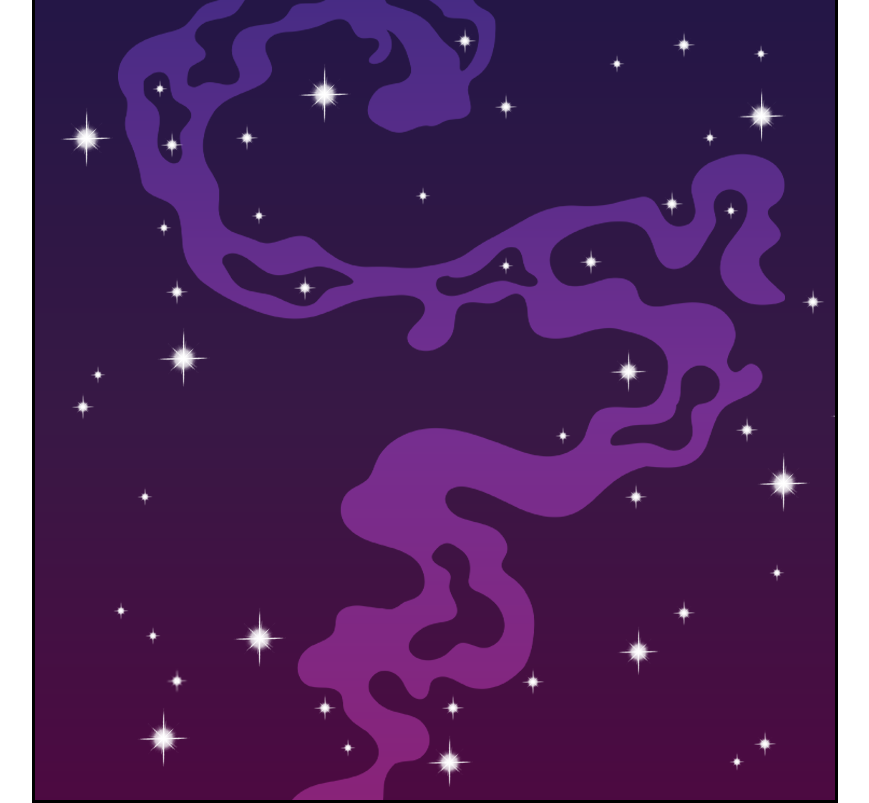
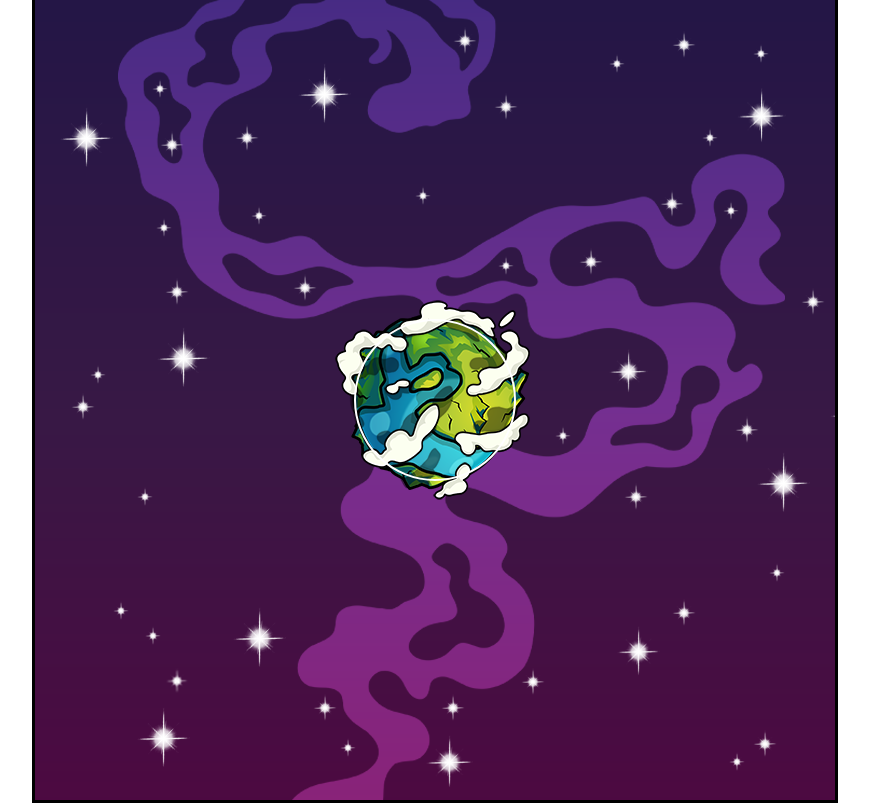
Before and after one commit to DamirPavlik/js-planet-defense, a plain HTML site: page index.html in a window 1280 px wide. Shown: the whole page, without its empty margins (205-1074 px from the left). Drawn offline with Linux system fonts and the light colour scheme.

Commit message:
feat: planet and init game

```diff
--- a/index.html
+++ b/index.html
@@ -8,6 +8,9 @@
 </head>
 <body>
     <canvas id="canvas1"></canvas>
+    <div class="hidden">
+        <img src="imgs/planet.png" id="planet" alt="">
+    </div>
 
     <script src="script.js"></script>
 </body>
--- a/script.js
+++ b/script.js
@@ -1,6 +1,75 @@
+class Planet {
+    /**
+     * @param {Game} game - the instace of a game that this planet belongs to.
+     */
+    constructor(game) {
+        /** @type {Game} reference to the game instance */
+        this.game = game;
+
+        /** @type {number} x cord of planets center */
+        this.x = this.game.width * 0.5;
+
+        /** @type {number} y cord of planets center */
+        this.y = this.game.height * 0.5;
+
+        /** @type {number} planet radius */
+        this.radius = 80;
+
+        /** @type {HTMLImageElement} img of planet */
+        this.image = document.querySelector("#planet");
+    }
+
+    /**
+     * @param {CanvasRenderingContext2D} context - 2d rendering context of a canvas
+     */
+    draw(context) {
+        context.drawImage(this.image, this.x - 100, this.y - 100);
+        context.beginPath();
+        context.arc(this.x, this.y, this.radius, 0, Math.PI * 2);
+        context.stroke();
+    }
+}
+
+class Game {
+    /**
+     * @param {HTMLCanvasElement} canvas - The canvas element where the game is rendered.
+    */
+    constructor(canvas) {
+        /** @type {HTMLCanvasElement} the canvas element associated with the game */
+        this.canvas = canvas;
+
+        /** @type {number} width of the game canvas */
+        this.width = this.canvas.width;
+
+        /** @type {number} height of the game canvas */
+        this.height = this.canvas.height;
+
+        /** @type {Planet} the planet instance within the game */
+        this.planet = new Planet(this);
+    }
+
+    /**
+     * @param {CanvasRenderingContext2D} context - 2d rendering context of a canvas
+     */
+    render(context) {
+        this.planet.draw(context);
+    }
+}
+
 window.addEventListener("load", function() {
+    /** @type {HTMLCanvasElement | null} */
     const canvas = document.querySelector("#canvas1");
+
+    if (!canvas) return;
+
+    /** @type {CanvasRenderingContext2D} */
     const ctx = canvas.getContext("2d");
+
     canvas.width = 800;
     canvas.height = 800;
+    ctx.strokeStyle = 'white';
+    ctx.lineWidth = 2;
+
+    const game = new Game(canvas);
+    game.render(ctx);
 });
--- a/style.css
+++ b/style.css
@@ -6,3 +6,7 @@
     top: 50%;
     translate: -50% -50%;
 }
+
+.hidden {
+    display: none;
+}
```
